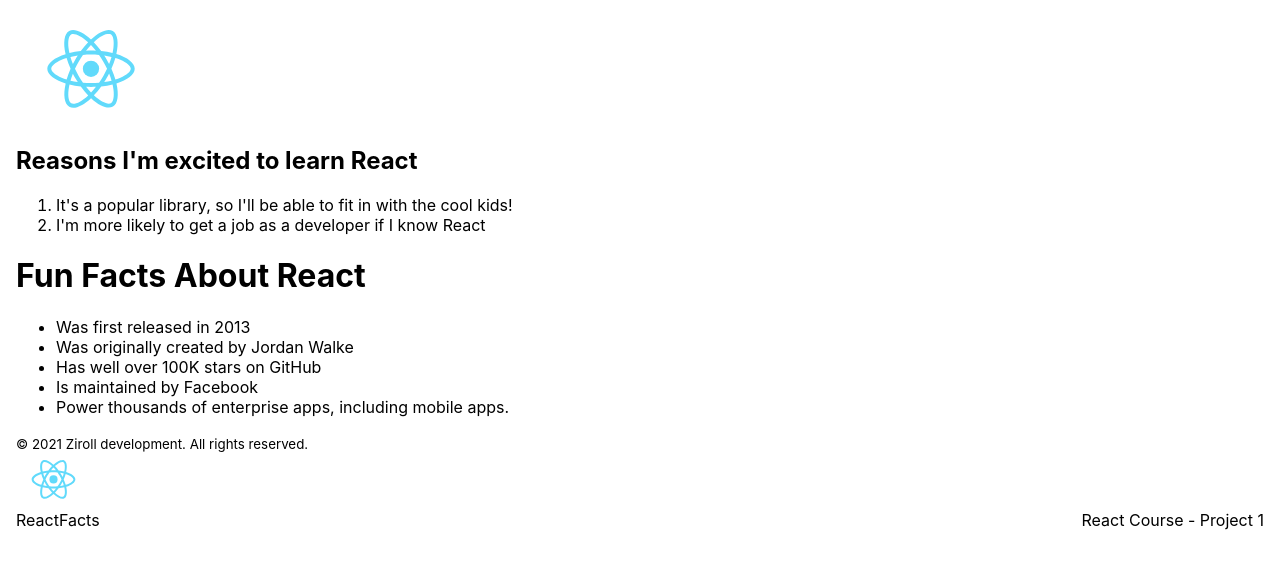
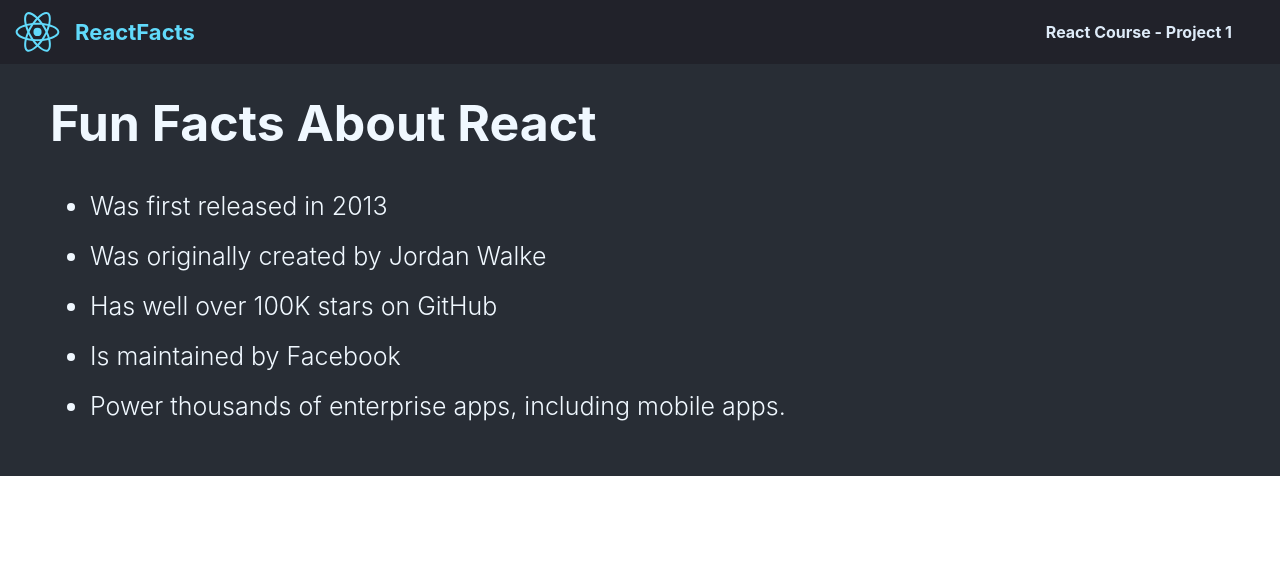
Before and after one commit to Siblarn/react1, a React (Create React App) app: page / in a window 1280 px wide. Shown: the top 568 px of the page. Built offline with nearby package versions, Linux system fonts and the light colour scheme.

Commit message:
fix navbar-header-footer test CSS

```diff
--- a/src/App.css
+++ b/src/App.css
@@ -1,3 +1,60 @@
 .App {
-  margin: 1rem 1rem;
+  margin: 0rem 0rem;
+  background-color: #282D35;
 }
+
+header {
+  color: aliceblue;
+  padding: 0px 50px;
+  margin: 0;
+  font-size: 25px;
+  margin-right: 7px;
+  font-weight: 300;
+  line-height: 50px;
+
+
+
+}
+Footer {
+  color: aliceblue;
+  padding: 10px 10px;
+}
+nav {
+  display: flex;
+  color: #61DAFB;
+  align-items: center;
+  height: 4rem;
+  margin-right: auto;
+  font-weight: 700;
+  padding: 0px 0px;
+  font-size: 22px;
+
+
+
+
+}
+.nav1 {
+  display: flex;
+  color: #DEEBF8;
+  padding: 10rem 3rem;
+  font-size: 16px;
+
+
+
+}
+
+#pic {
+  height: 30px;
+}
+
+#wer{
+  display: flex;
+  justify-content: space-between ;
+  width: 100%;
+  background-color: #21222A;
+  align-items: center;
+}
+.p {
+  color: #DEEBF8;
+
+}
--- a/src/App.js
+++ b/src/App.js
@@ -1,4 +1,3 @@
-import logo from './logo.svg';
 import './App.css';
 import Footer from './component/Footer';
 import Header from './component/Header';
@@ -8,11 +7,10 @@ function App() {
   return (
     <div className="App">
       <header className="App-header">
-        <img src={logo} width="150" className="App-logo" alt="logo" />
       </header>
+      <Navbar/>
       <Header/>
       <Footer/>
-      <Navbar/>
     </div>
   );
 }
--- a/src/component/Footer.js
+++ b/src/component/Footer.js
@@ -2,7 +2,7 @@ export default function Footer (prop) {
     const text = prop.text || ""
     return (
                 <footer>
-                    <small>© 2021 Ziroll development. All rights reserved.</small>
+                    {/* <small>© 2021 Ziroll development. All rights reserved.</small> */}
                 </footer>
 
 
--- a/src/component/Header.js
+++ b/src/component/Header.js
@@ -2,10 +2,10 @@ export default function Header (prop) {
     const text = prop.text || ""
     return (
         <header>
-            <h2>Reasons I'm excited to learn React</h2>
+            {/* <h2>Reasons I'm excited to learn React</h2> */}
               <ol>
-                <li>It's a popular library, so I'll be able to fit in with the cool kids!</li>
-                <li>I'm more likely to get a job as a developer if I know React</li>
+                {/* <li>It's a popular library, so I'll be able to fit in with the cool kids!</li> */}
+                {/* <li>I'm more likely to get a job as a developer if I know React</li> */}
               </ol>
             <h1>Fun Facts About React</h1>
               <ul>
```
